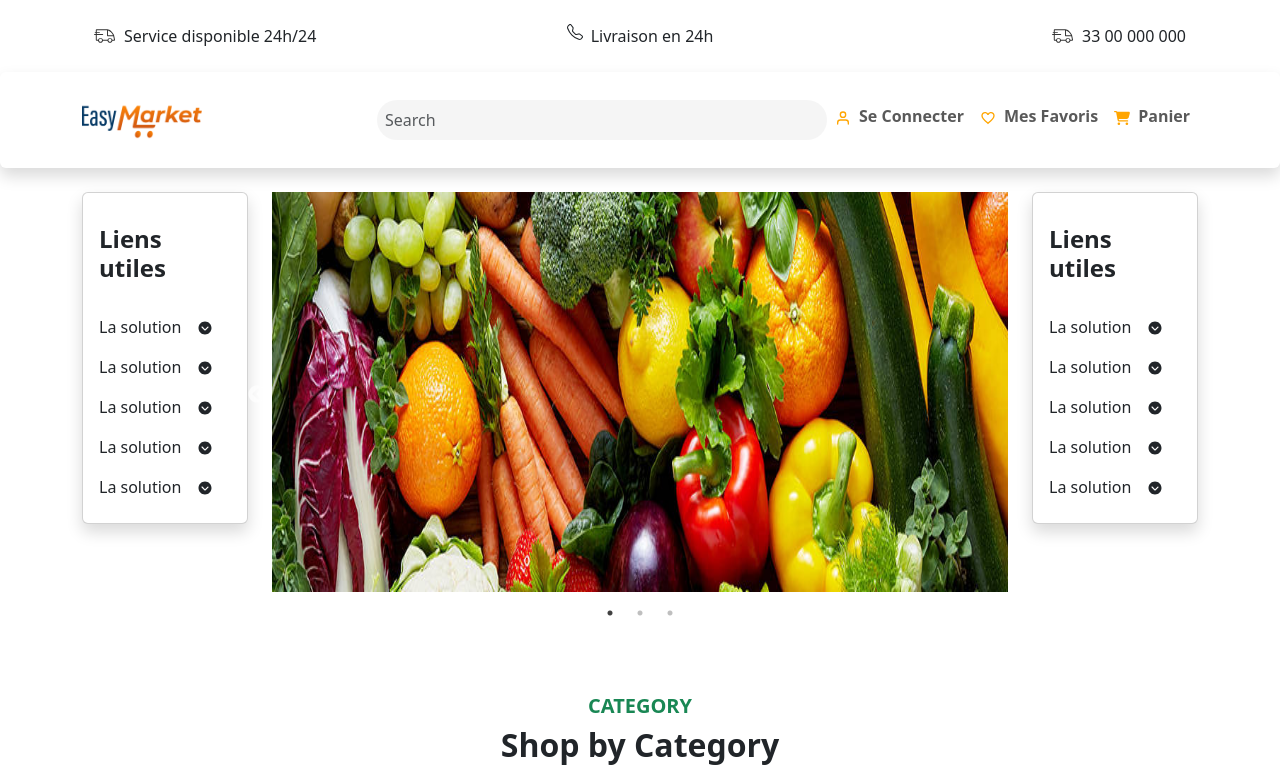
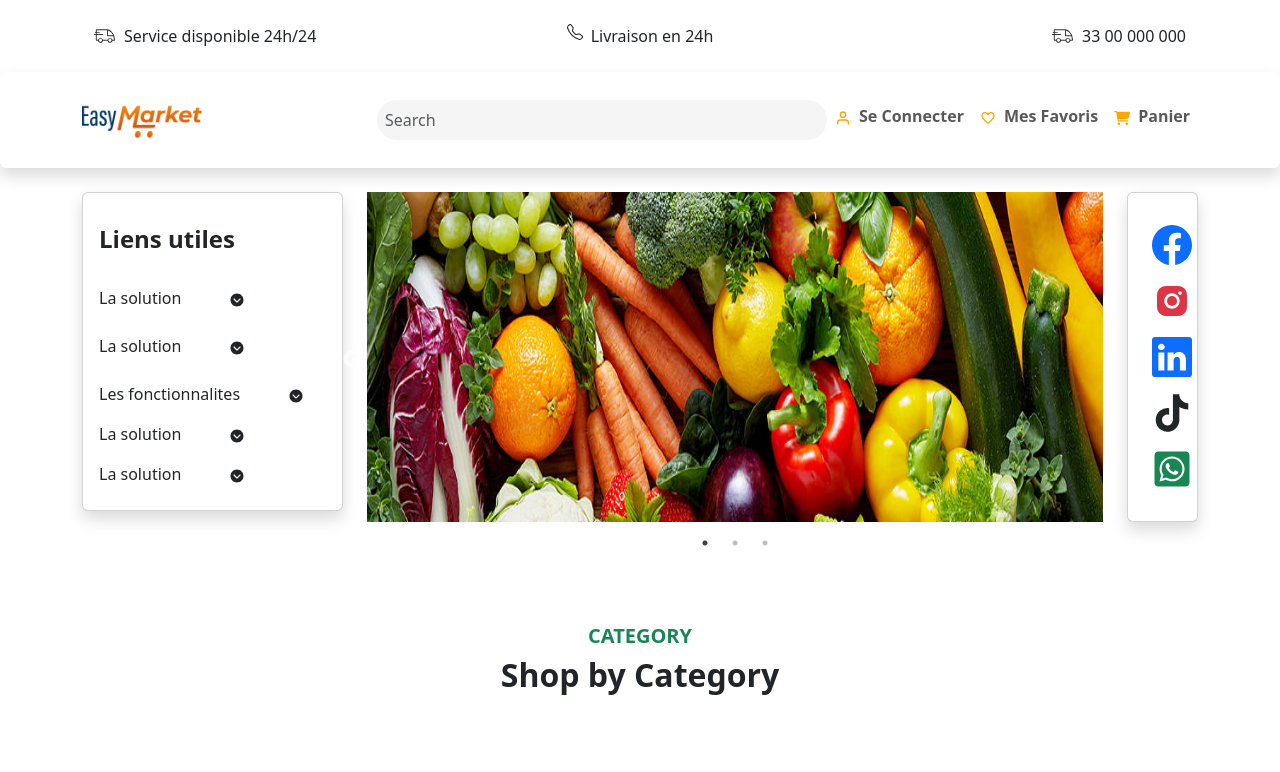
Before and after one commit to bayezalle/flow-appli, a React (Create React App) app: page / in a window 1280 px wide. Shown: the top 772 px of the page. Built offline with nearby package versions, Linux system fonts and the light colour scheme.

Commit message:
nouvelle

```diff
--- a/src/Compenets/Home/Banner.jsx
+++ b/src/Compenets/Home/Banner.jsx
@@ -5,6 +5,11 @@ import ad1 from '../../images/banner1.jpg'
 import ad2 from '../../images/banner2.jpeg'
 import ad3 from '../../images/legg.jpg'
 import { IoIosArrowDropdownCircle } from "react-icons/io";
+import { BsFacebook } from "react-icons/bs";
+import { BiLogoInstagramAlt } from "react-icons/bi";
+import { BsLinkedin } from "react-icons/bs";
+import { IoLogoTiktok } from "react-icons/io5";
+import { FaWhatsappSquare } from "react-icons/fa";
 
 function Banner() {
     const settings = {
@@ -17,39 +22,39 @@ function Banner() {
 
     const imageStyle = {
         width: "100%",
-        maxHeight: "400px"
+        maxHeight: "330px"
     };
 
     return (
         <div className="container">
             <div className="row">
-            <div className="col-md-2">
+            <div className="col-md-3">
                <div className="card shadow p-3">
                 <h4 className='fw-bold py-3 text-start'>Liens utiles</h4>
-                <ul className="navbar-nav ">
+                <ul className="navbar-nav">
                     <li className="nav-item">
                         <a className="nav-link a-flow" href="">La solution
-                            <IoIosArrowDropdownCircle className="mx-3"/>
+                            <IoIosArrowDropdownCircle className="ms-5"/>
+                        </a>
+                    </li>
+                    <li className="nav-link">
+                        <a className="nav-link a-flow" href="">La solution
+                            <IoIosArrowDropdownCircle className="ms-5"/>
+                        </a>
+                    </li>
+                    <li className="nav-item">
+                        <a className="nav-link a-flow" href="">Les fonctionnalites
+                            <IoIosArrowDropdownCircle className="ms-5"/>
                         </a>
                     </li>
                     <li className="nav-item">
                         <a className="nav-link a-flow" href="">La solution
-                            <IoIosArrowDropdownCircle className="mx-3"/>
+                            <IoIosArrowDropdownCircle className="ms-5"/>
                         </a>
                     </li>
                     <li className="nav-item">
                         <a className="nav-link a-flow" href="">La solution
-                            <IoIosArrowDropdownCircle className="mx-3"/>
-                        </a>
-                    </li>
-                    <li className="nav-item">
-                        <a className="nav-link a-flow" href="">La solution
-                            <IoIosArrowDropdownCircle className="mx-3"/>
-                        </a>
-                    </li>
-                    <li className="nav-item">
-                        <a className="nav-link a-flow" href="">La solution
-                            <IoIosArrowDropdownCircle className="mx-3"/>
+                            <IoIosArrowDropdownCircle className="ms-5"/>
                         </a>
                     </li>
                 </ul>
@@ -70,33 +75,33 @@ function Banner() {
                     </Slider>
                 </div>
             </div>
-            <div className="col-md-2">
-            <div className="card shadow p-3">
-                <h4 className='fw-bold py-3 text-start'>Liens utiles</h4>
-                <ul className="navbar-nav ">
+            <div className="col-md-1">
+            <div className="card text-center shadow p-4">
+                {/* <h4 className='fw-bold py-3 text-start'>Liens utiles</h4> */}
+                <ul className="navbar-nav">
                     <li className="nav-item">
-                        <a className="nav-link a-flow" href="">La solution
-                            <IoIosArrowDropdownCircle className="mx-3"/>
+                        <a className="nav-link a-flow" href="">
+                            <BsFacebook className="text-primary fs-1"/>
                         </a>
                     </li>
                     <li className="nav-item">
-                        <a className="nav-link a-flow" href="">La solution
-                            <IoIosArrowDropdownCircle className="mx-3"/>
+                        <a className="nav-link a-flow" href="">
+                            <BiLogoInstagramAlt className="text-danger fs-1"/>
                         </a>
                     </li>
                     <li className="nav-item">
-                        <a className="nav-link a-flow" href="">La solution
-                            <IoIosArrowDropdownCircle className="mx-3"/>
+                        <a className="nav-link a-flow" href="">
+                            <BsLinkedin className="text-primary fs-1"/>
                         </a>
                     </li>
                     <li className="nav-item">
-                        <a className="nav-link a-flow" href="">La solution
-                            <IoIosArrowDropdownCircle className="mx-3"/>
+                        <a className="nav-link a-flow" href="">
+                        <IoLogoTiktok className="text-dark fs-1"/>
                         </a>
                     </li>
                     <li className="nav-item">
-                        <a className="nav-link a-flow" href="">La solution
-                            <IoIosArrowDropdownCircle className="mx-3"/>
+                        <a className="nav-link a-flow" href="">
+                            <FaWhatsappSquare className="text-success fs-1"/>
                         </a>
                     </li>
                 </ul>
```
